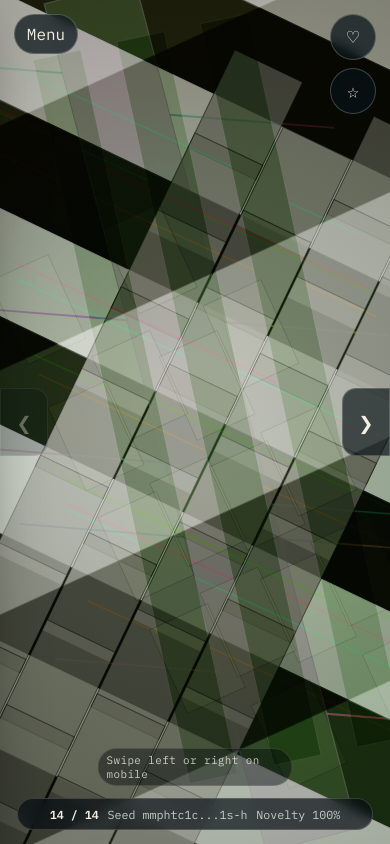
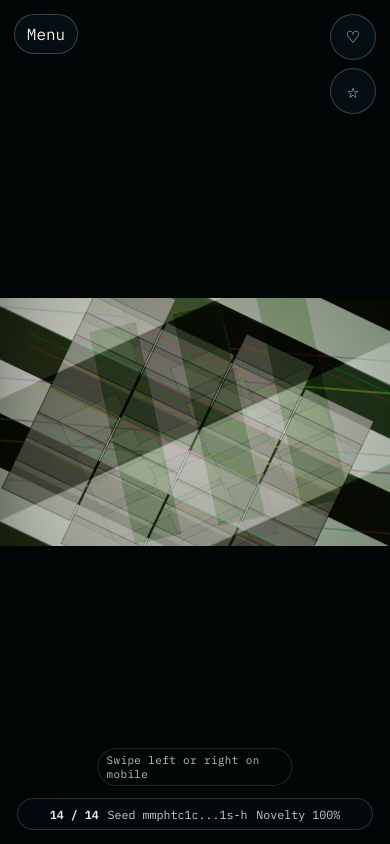
Before and after one commit to balong/Illusionator, a plain HTML site: page index.html in a window 390 px wide. Drawn offline with Linux system fonts and the light colour scheme.

Commit message:
Fix mobile illusion scaling

```diff
--- a/styles.css
+++ b/styles.css
@@ -39,13 +39,14 @@ output {
   inset: 0;
   width: 100vw;
   height: 100vh;
+  display: grid;
+  place-items: center;
   isolation: isolate;
   touch-action: pan-y;
+  background: #020607;
 }
 
 #illusionCanvas {
-  position: absolute;
-  inset: 0;
   width: 100%;
   height: 100%;
   display: block;
@@ -391,6 +392,11 @@ input[type="range"] {
 }
 
 @media (max-width: 860px) {
+  #illusionCanvas {
+    width: min(100vw, calc(100svh * 1.5714285714));
+    height: min(100svh, calc(100vw / 1.5714285714));
+  }
+
   .menu-toggle {
     min-width: 64px;
     min-height: 40px;
@@ -404,9 +410,7 @@ input[type="range"] {
   }
 
   .nav-btn {
-    width: 48px;
-    height: 68px;
-    font-size: 1.56rem;
+    display: none;
   }
 
   .swipe-hint {
```
